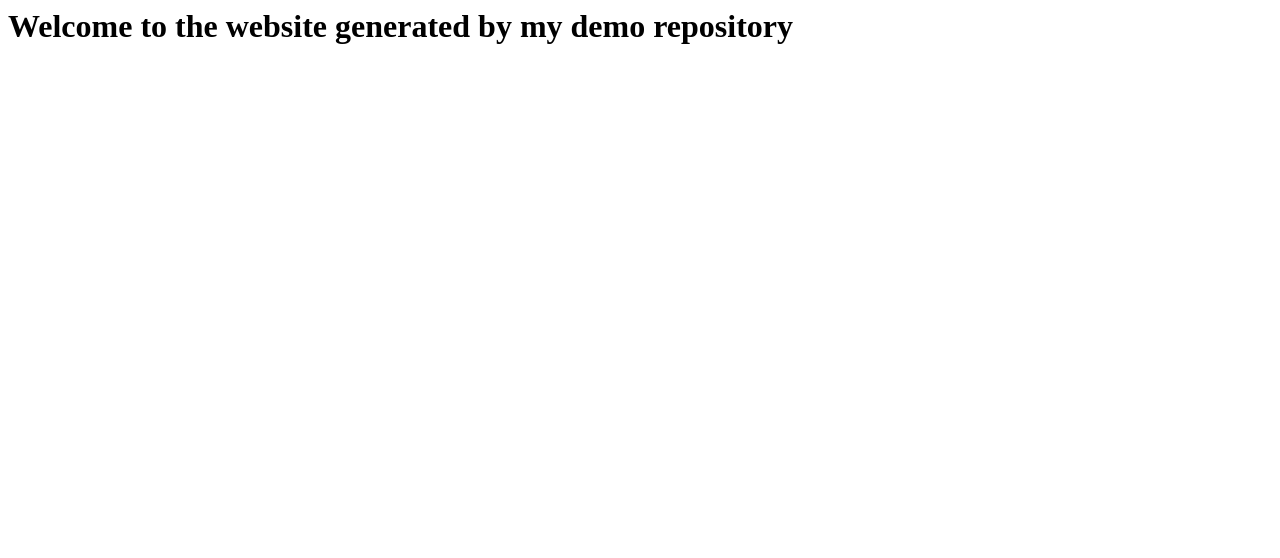
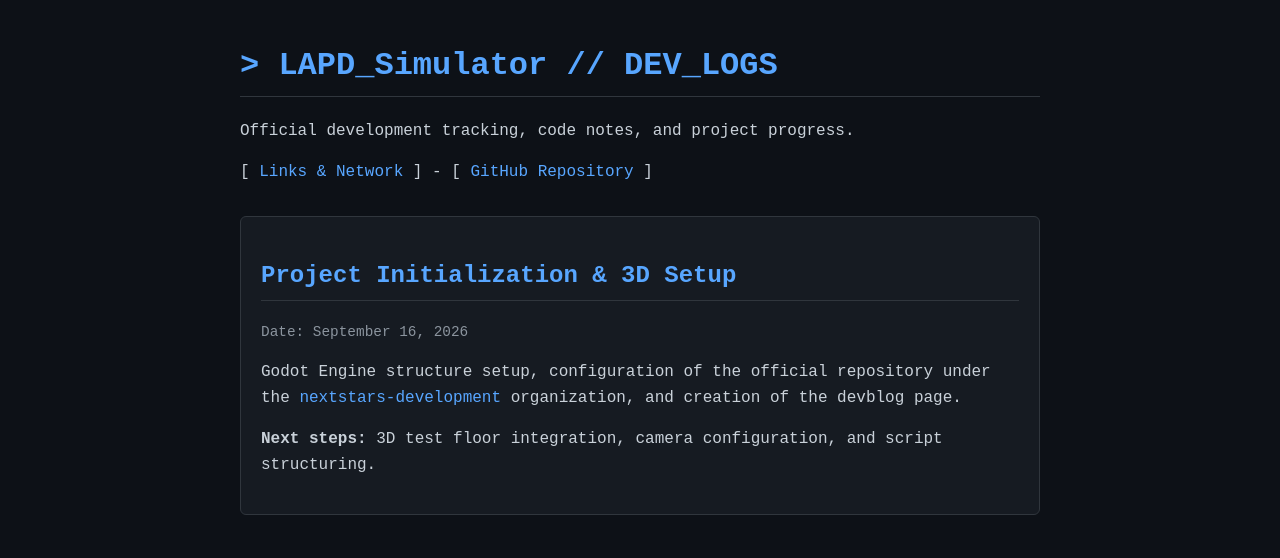
Before and after one commit to nextstars-development/lapdsimulator-devlog, a plain HTML site: page index.html in a window 1280 px wide. Drawn offline with Linux system fonts and the light colour scheme.

Commit message:
Update index.html

```diff
--- a/index.html
+++ b/index.html
@@ -1 +1,42 @@
-<h1>Welcome to the website generated by my demo repository</h1>
+<!DOCTYPE html>
+<html lang="en">
+<head>
+    <meta charset="UTF-8">
+    <meta name="viewport" content="width=device-width, initial-scale=1.0">
+    <title>LAPD Simulator - Devblog</title>
+    <style>
+        body {
+            background-color: #0d1117;
+            color: #c9d1d9;
+            font-family: 'Courier New', Courier, monospace;
+            max-width: 800px;
+            margin: 40px auto;
+            padding: 0 20px;
+            line-height: 1.6;
+        }
+        h1, h2 { color: #58a6ff; border-bottom: 1px solid #30363d; padding-bottom: 5px; }
+        .post { background: #161b22; border: 1px solid #30363d; padding: 20px; margin-bottom: 20px; border-radius: 6px; }
+        .date { color: #8b949e; font-size: 0.9em; margin-bottom: 10px; }
+        .nav-links { margin-bottom: 30px; }
+        a { color: #58a6ff; text-decoration: none; }
+        a:hover { text-decoration: underline; }
+    </style>
+</head>
+<body>
+
+    <h1>> LAPD_Simulator // DEV_LOGS</h1>
+    <p>Official development tracking, code notes, and project progress.</p>
+
+    <div class="nav-links">
+        [ <a href="link.html">Links & Network</a> ] - [ <a href="https://github.com/nextstars-development/LAPD-Simulator" target="_blank">GitHub Repository</a> ]
+    </div>
+
+    <div class="post">
+        <h2>Project Initialization & 3D Setup</h2>
+        <div class="date">Date: September 16, 2026</div>
+        <p>Godot Engine structure setup, configuration of the official repository under the <a href="https://github.com/nextstars-development" target="_blank">nextstars-development</a> organization, and creation of the devblog page.</p>
+        <p><strong>Next steps:</strong> 3D test floor integration, camera configuration, and script structuring.</p>
+    </div>
+
+</body>
+</html>
```
